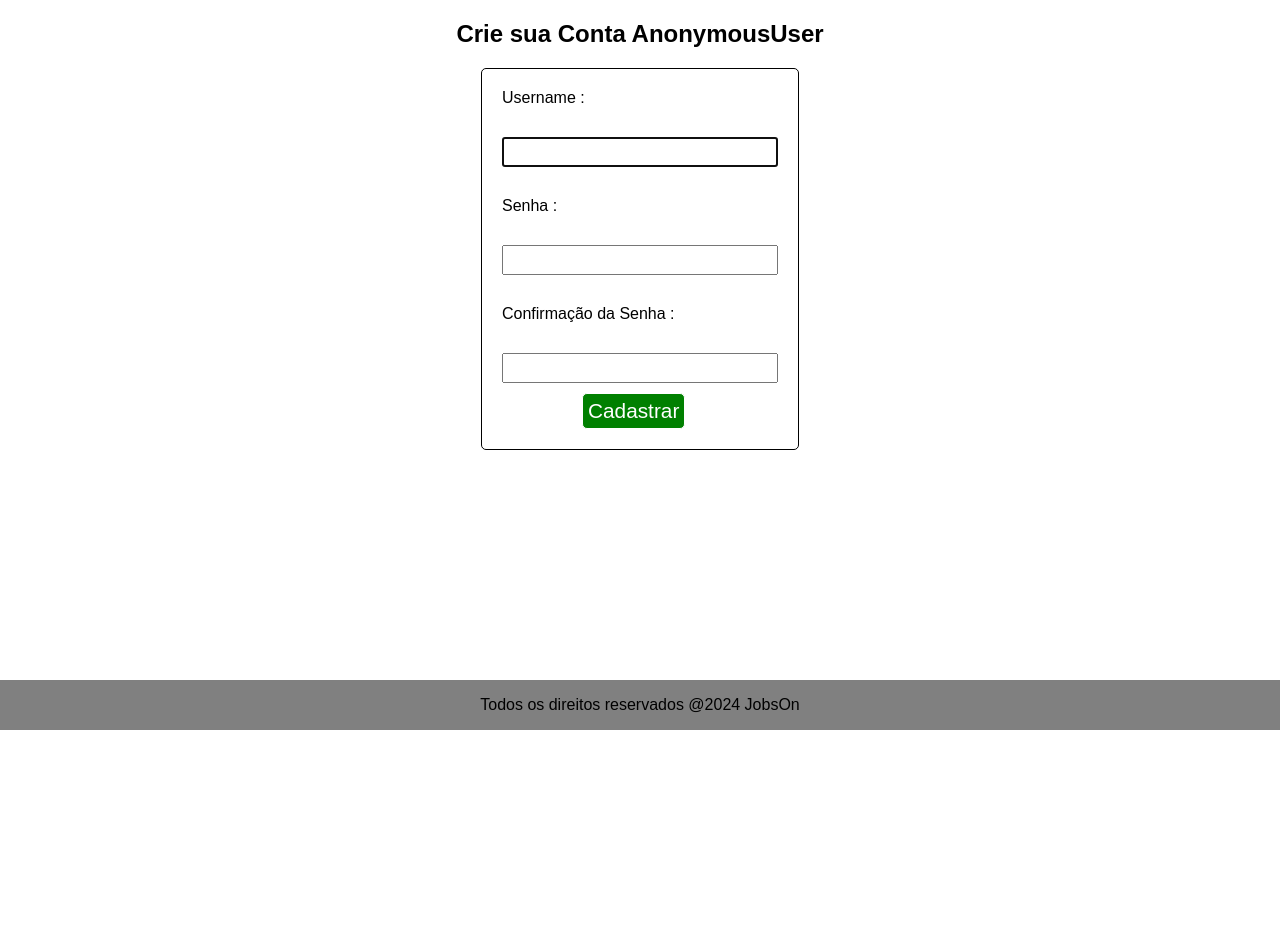
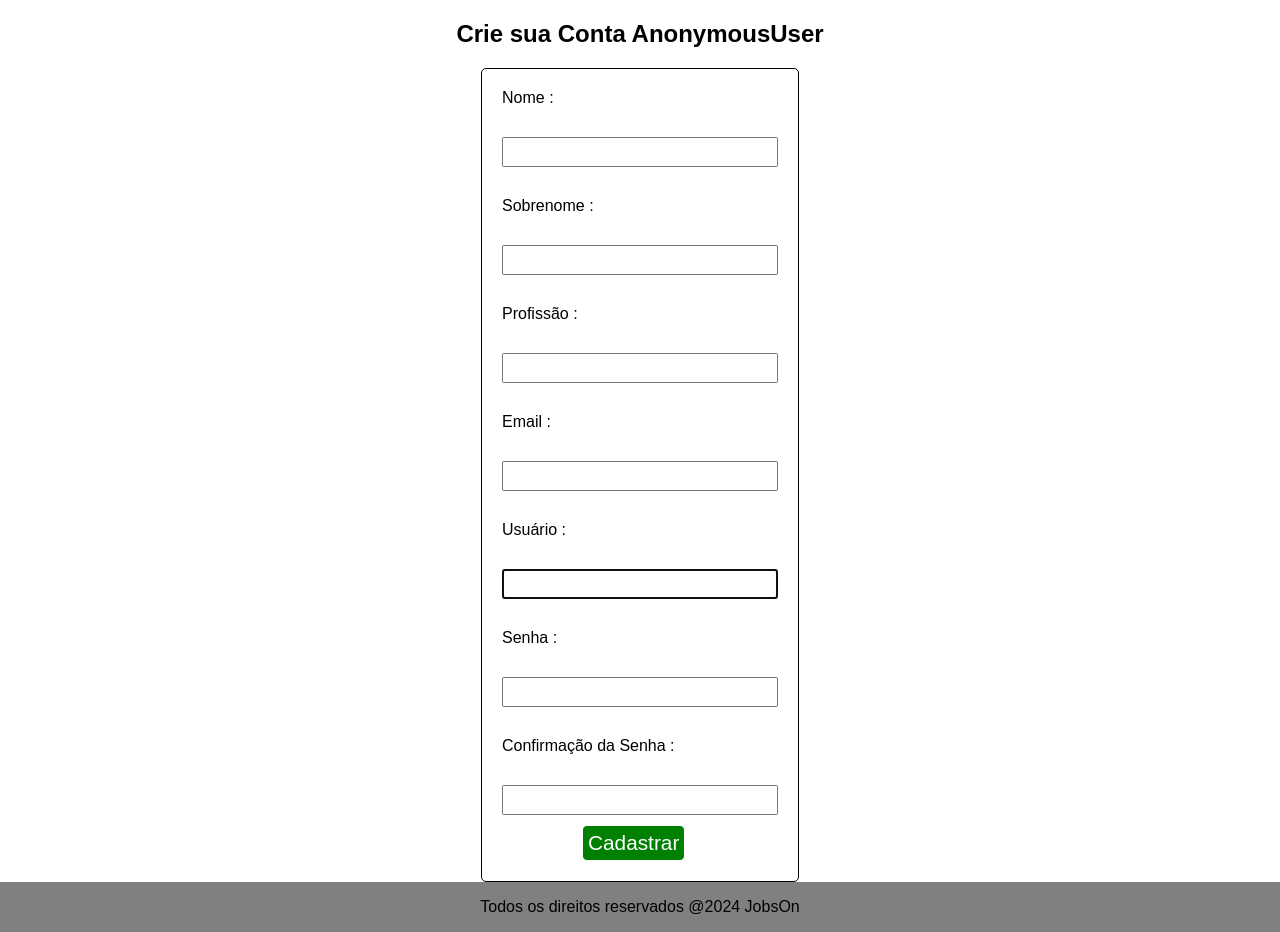
Before and after one commit to PedroNunesBH/django-career-portal, a Django app: page /register/ in a window 1280 px wide. Shown: the part 70-1002 px from the top of the page. Before the commit the page ends 800 px from the top, so only its background shows below. Run offline with Django 5.2, Linux system fonts and the light colour scheme.

Commit message:
Criacao de um formulario que herda de UserCreationForm para upgrade dos campos de registro

```diff
--- /dev/null
+++ b/accounts/forms.py
@@ -0,0 +1,24 @@
+from django.contrib.auth.forms import UserCreationForm
+from django.contrib.auth.models import User
+from django import forms
+
+
+class UpgradeUserCreationForm(UserCreationForm):
+    name = forms.CharField(max_length=50)
+    last_name = forms.CharField(max_length=50)
+    profession = forms.CharField(max_length=50)
+    email = forms.EmailField()
+
+    class Meta:
+        model = User
+        fields = ('name', 'last_name', 'profession', 'email', 'username', 'password1', 'password2')
+
+    def save(self, commit=True):
+        user = super(UpgradeUserCreationForm, self).save(commit=False)
+        user.first_name = self.cleaned_data['name']
+        user.last_name = self.cleaned_data['last_name']
+        user.profession = self.cleaned_data['profession']
+        user.email = self.cleaned_data['email']
+        if commit:
+            user.save()
+        return user
--- a/accounts/templates/register.html
+++ b/accounts/templates/register.html
@@ -12,7 +12,19 @@
         <div class="register-form-container">
             <form class="register-form" method="POST">
                 {% csrf_token %}
-                    <label class="label-register-form">Username : </label>
+                    <label class="label-register-form">Nome : </label>
+                    {{ form.name }}
+                    {{ form.name.errors }}
+                    <label class="label-register-form">Sobrenome : </label>
+                    {{ form.last_name }}
+                    {{ form.last_name.errors }}
+                    <label class="label-register-form">Profissão : </label>
+                    {{ form.profession }}
+                    {{ form.profession.errors }}
+                    <label class="label-register-form">Email : </label>
+                    {{ form.email }}
+                    {{ form.email.errors }}
+                    <label class="label-register-form">Usuário : </label>
                     {{ form.username }}
                     {{ form.username.errors }}
                     <label class="label-register-form">Senha : </label>
--- a/accounts/views.py
+++ b/accounts/views.py
@@ -5,6 +5,7 @@ from django.contrib.auth.forms import UserCreationForm, AuthenticationForm
 from django.urls import reverse_lazy
 from django.contrib.auth.models import User
 from django.contrib.auth import authenticate, login, logout
+from .forms import UpgradeUserCreationForm
 
 
 def login_view(request):
@@ -26,7 +27,7 @@ class UserRegisterView(CreateView):
     template_name = 'register.html'
     model = User
     success_url = reverse_lazy('job_list')
-    form_class = UserCreationForm
+    form_class = UpgradeUserCreationForm
 
 
 def logoutview(request):
```
Also changed, not shown: db.sqlite3.
